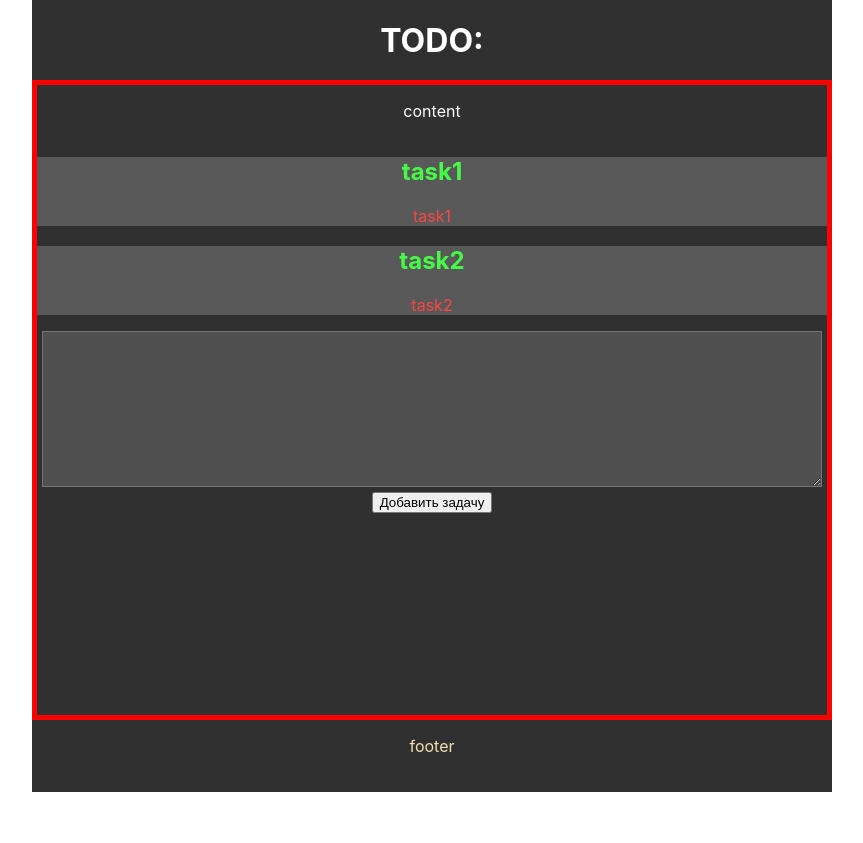
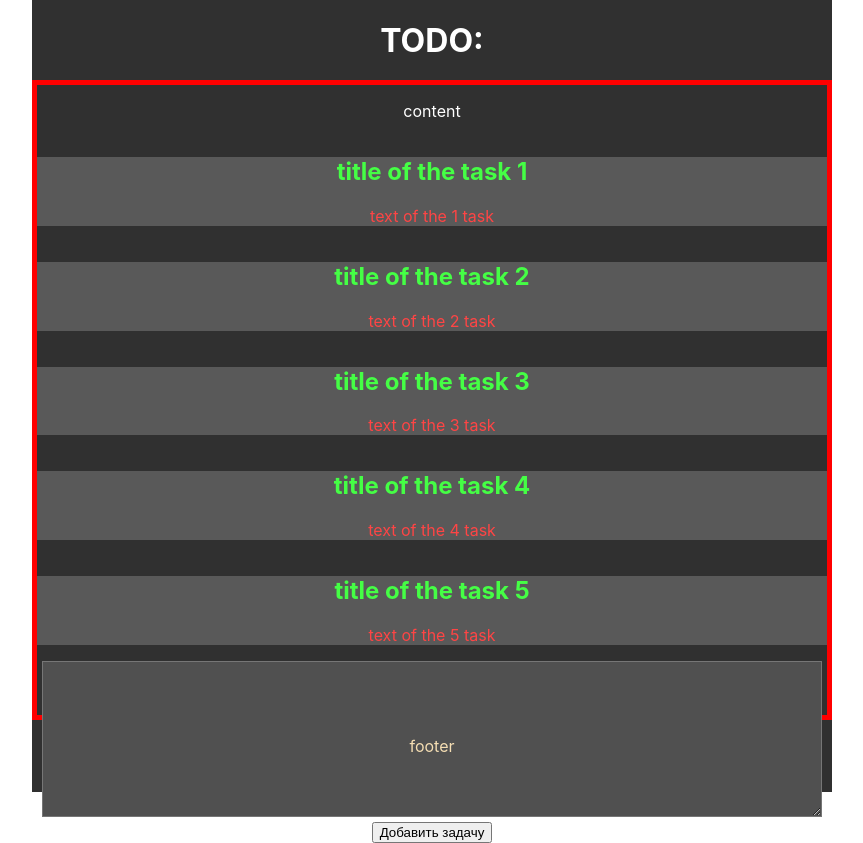
Before and after one commit to aeclipso/TODO-react, a React (Create React App) app in the folder todo-list/: page / in a window 1280 px wide. Shown: the whole page, without its empty margins (208-1071 px from the left). Before the commit the page ends 800 px from the top, so only its background shows below. Built offline with nearby package versions, Linux system fonts and the light colour scheme.

Commit message:
data to app.js

```diff
--- a/todo-list/src/App.js
+++ b/todo-list/src/App.js
@@ -2,9 +2,17 @@ import './App.css';
 import Main from "./components/mainc/main"
 
 function App() {
+    let tasksProps = [
+        {id: 0, text: "text of the 1 task", title: "title of the task 1"},
+        {id: 1, text: "text of the 2 task", title: "title of the task 2"},
+        {id: 2, text: "text of the 3 task", title: "title of the task 3"},
+        {id: 3, text: "text of the 4 task", title: "title of the task 4"},
+        {id: 4, text: "text of the 5 task", title: "title of the task 5"}
+    ]
+
   return (
     <div className="App">
-      <Main />
+      <Main taskProps={tasksProps}/>
     </div>
   );
 }
--- a/todo-list/src/components/mainc/content/content.jsx
+++ b/todo-list/src/components/mainc/content/content.jsx
@@ -1,12 +1,19 @@
 import React from "react"
 import style from "./content.module.css"
 import Tasks from "./tasks/tasks"
+import AddTask from "./tasks/add_task/add_task";
+
 const Content = (props) => {
+
+    let tasksTags = props.tasksProps.map( (getTg) => {
+        return( <Tasks text={getTg.text} head={getTg.title}/>);
+    })
+
     return(
         <div className={style.content}>
             <p>content</p>
-            {/*for (let i = 0; i < 10; i++)*/}
-        <Tasks />
+            {tasksTags}
+            <AddTask />
         </div>
     )
 }
--- a/todo-list/src/components/mainc/content/tasks/tasks.jsx
+++ b/todo-list/src/components/mainc/content/tasks/tasks.jsx
@@ -1,14 +1,11 @@
 import React from "react"
 import style from "./tasks.module.css"
 import Task from "./task/task";
-import AddTask from "./add_task/add_task";
 
 const Tasks = (props) => {
     return(
         <div className={style.tasks}>
-            <Task text="task1" head="task1"/>
-            <Task text="task2" head="task2"/>
-            <AddTask/>
+            <Task text={props.text} head={props.head}/>
         </div>
     )
 }
--- a/todo-list/src/components/mainc/footer/footer.jsx
+++ b/todo-list/src/components/mainc/footer/footer.jsx
@@ -1,7 +1,7 @@
 import React from "react"
 import style from "./footer.module.css"
 
-const Footer = () => {
+const Footer = (props) => {
     return (
         <div className={style.footer}>
             <p>footer</p>
--- a/todo-list/src/components/mainc/header/header.jsx
+++ b/todo-list/src/components/mainc/header/header.jsx
@@ -1,7 +1,7 @@
 import React from "react"
 import style from "./header.module.css"
 
-const Header = () => {
+const Header = (props) => {
     return(
         <div className={style.header}>
           <h1>TODO:</h1>
--- a/todo-list/src/components/mainc/main.jsx
+++ b/todo-list/src/components/mainc/main.jsx
@@ -3,12 +3,14 @@ import style from "./main.module.css"
 import Header from "./header/header"
 import Content from "./content/content"
 import Footer from "./footer/footer"
+import Tasks from "./content/tasks/tasks";
 
-const Main = () => {
+const Main = (props) => {
+
     return(
         <div className={style.main}>
             <Header />
-            <Content />
+            <Content tasksProps={props.taskProps}/>
             <Footer />
         </div>
     )
```
